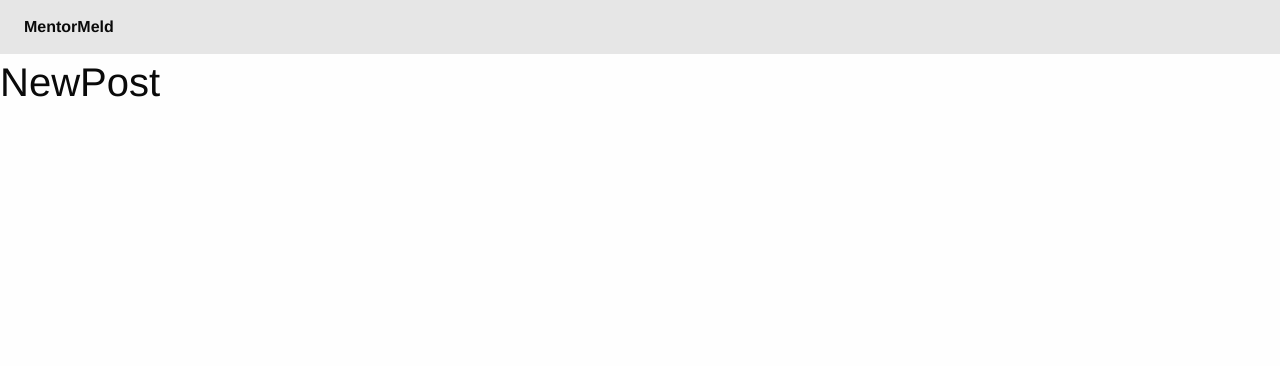
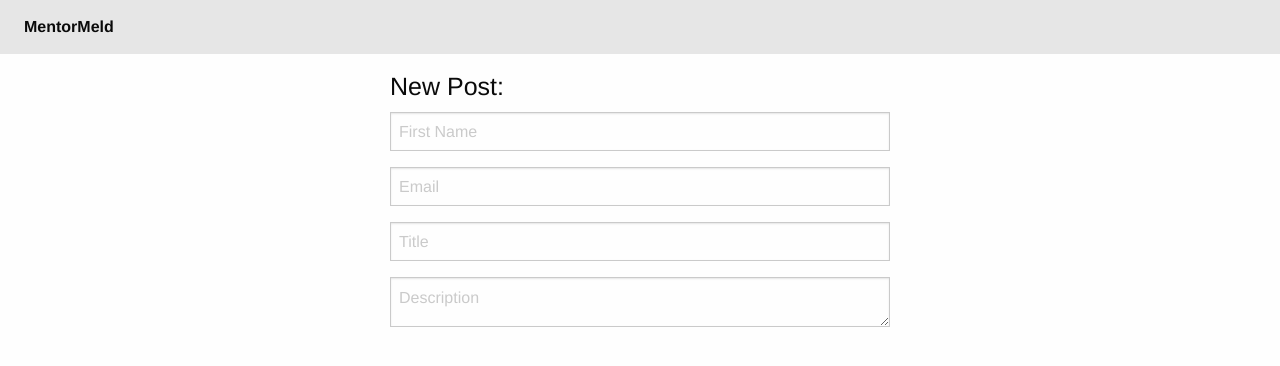
Before and after one commit to MentorMeld/MentorMeld, a React (Create React App) app in the folder client/: page /dashboard/newpost in a window 1280 px wide. Shown: the top 366 px of the page. Built offline with nearby package versions, Linux system fonts and the light colour scheme; no server answers.

Commit message:
form layout

```diff
--- a/client/src/components/App.js
+++ b/client/src/components/App.js
@@ -12,12 +12,12 @@ import * as actions from '../actions';
 // import components
 import Navbar from './Navbar';
 // import Application from './components/Application';
-// import Post from './components/Post'
+import Post from './Post';
 
 // dummie components
 
 const Dashboard = () => <h2>Dashboard</h2>
-const NewPost = () => <h2>NewPost</h2>
+// const NewPost = () => <h2>NewPost</h2>
 const Landing = () => <h2>Landing</h2>
 
 class App extends Component {
@@ -36,7 +36,7 @@ class App extends Component {
                         displaying on the same page */}
                         <Route exact path="/" component={Landing} />
                         <Route exact path="/dashboard" component={Dashboard} />
-                        <Route path="/dashboard/newpost/" component={NewPost} />
+                        <Route path="/dashboard/newpost/" component={Post} />
                     </div>
                 </BrowserRouter>
             </div>
--- a/client/src/components/Post/Post.js
+++ b/client/src/components/Post/Post.js
@@ -5,19 +5,49 @@ import React, { Component } from 'react';
 import './post.css';
 
 class Post extends Component {
+    state = {
+        firstName: "",
+        title: "",
+        description: "",
+        email: ""
+    }
+
+    handleInputChange = event => {
+
+    }
+
+    handleForumSubmit = event => {
 
 
+    }
 
     render() {
         return (
             <div className="form-box">
+                <h4>New Post:</h4>
                 <form className="form">
                     <input
                         value={this.state.firstName}
                         name="firstName"
                         onChange={this.handleInputChange}
                         type="text"
+                        placeholder="First Name"
                     />
+                    <input
+                        value={this.state.email}
+                        name="email"
+                        onChange={this.handleInputChange}
+                        type="email"
+                        placeholder="Email"
+                    />
+                    <input
+                        value={this.state.title}
+                        name="Title"
+                        onChange={this.handleInputChange}
+                        type="text"
+                        placeholder="Title"
+                    />
+                    <textarea value={this.state.description} onChange={this.handleInputChange} placeHolder='Description'/>
 
                 </form>
             </div>
--- a/client/src/components/Post/post.css
+++ b/client/src/components/Post/post.css
@@ -0,0 +1,5 @@
+.form-box {
+    margin: auto;
+    margin-top: 15px;
+    width: 500px;
+}
```
